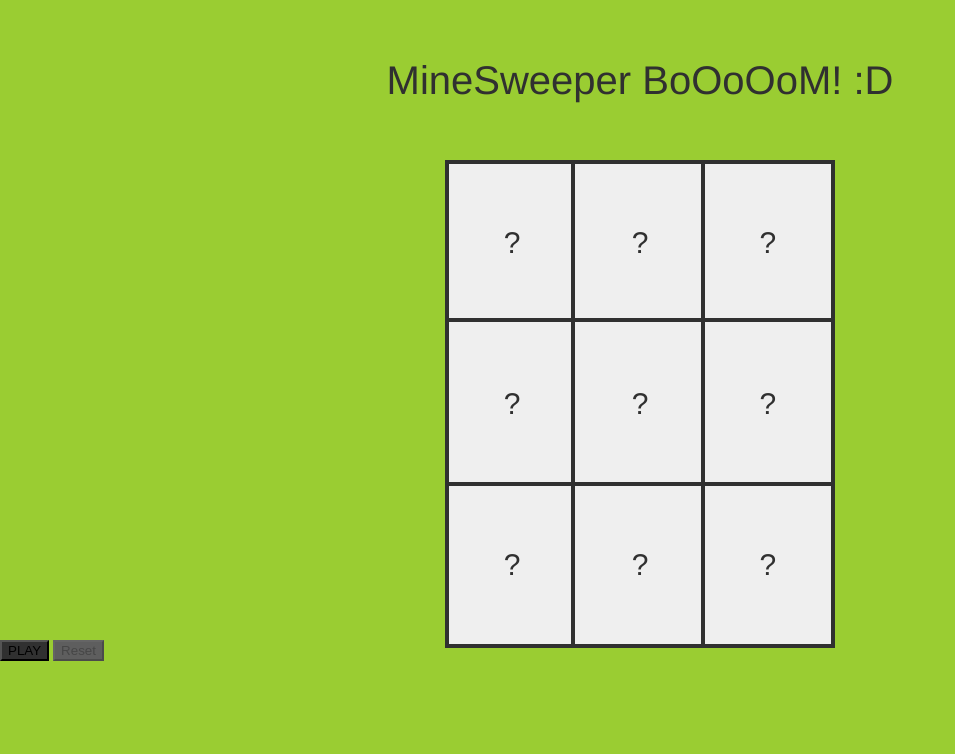
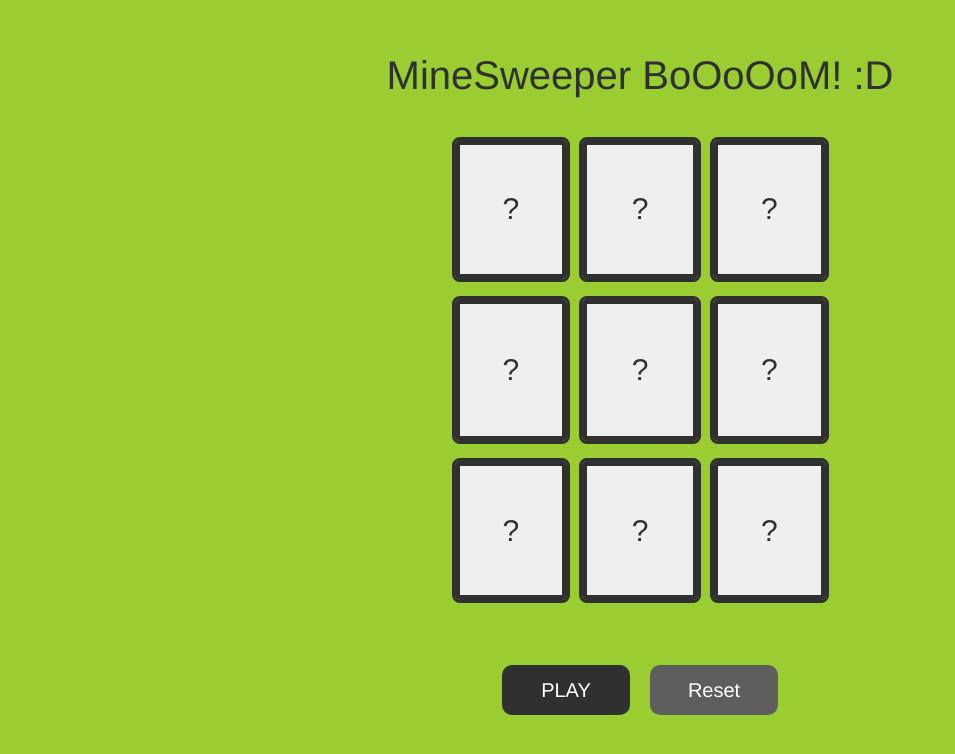
Before and after one commit to Pixelikas/Minesweeper-Game, a plain HTML site: page index.html in a window 1280 px wide. Shown: the whole page, without its empty margins (0-955 px from the left). Drawn offline with Linux system fonts and the light colour scheme.

Commit message:
Add files via upload

```diff
--- a/style.css
+++ b/style.css
@@ -16,6 +16,7 @@ label{
     font-family:'Franklin Gothic Medium';
     font-size: 40px;
     color: #303030;
+    margin-top: 30px;
 
 }
 
@@ -28,7 +29,7 @@ label{
 
     #top{
 
-        height: 20%;
+        height: 15%;
         display: flex;
         justify-content: center;
         align-items: center;
@@ -55,7 +56,12 @@ label{
             width: 30%;
             display: flex;
             flex-direction: column;
-            border: solid 4px #303030;
+            justify-content: center;
+            align-items: center;
+            /* outline: solid 4px #303030;
+            border-radius: 15px; */
+            padding: 5px;
+            /* background-color: chocolate; */
 
         }
 
@@ -63,8 +69,8 @@ label{
 
                 height: 33%;
                 width: 100%;
-                background-color: white;
                 display: flex;
+                padding: 10px;
 
             }
 
@@ -72,8 +78,8 @@ label{
 
                 height: 34%;
                 width: 100%;
-                background-color: white;
                 display: flex;
+                padding: 10px;
 
             }
 
@@ -81,8 +87,8 @@ label{
 
                 height: 33%;
                 width: 100%;
-                background-color: blueviolet;
                 display: flex;
+                padding: 10px;
 
             }
 
@@ -90,7 +96,7 @@ label{
 
                 height: 100%;
                 width: 33%;
-                background-color:blueviolet;
+                padding: 5px;
 
             }
 
@@ -98,7 +104,8 @@ label{
 
                 height: 100%;
                 width: 34%;
-                background-color:blueviolet;
+                padding: 5px;
+                margin: 0 5px 0 5px;
 
             }
 
@@ -109,8 +116,9 @@ label{
                 /* background-image: url(btn-bg.png);
                 background-repeat: no-repeat;
                 background-size: cover; */
-                border: 0;
-                outline: solid 4px #303030;
+                border: solid 5px #303030;
+                outline: solid 3px #303030;
+                border-radius: 5px;
                 font-family:'Franklin Gothic Medium';
                 font-size: 30px;
                 color: #303030;
@@ -133,6 +141,31 @@ label{
 
     #bottom{
 
-        height: 20%;
+        height: 25%;
+        display: flex;
+        justify-content: center;
+        align-items: center;
 
     }
+
+        .btn-game{
+
+            height: 25%;
+            width: 10%;
+            background-color: #303030;
+            color: white;
+            font-family:'Franklin Gothic Medium';
+            font-size: 20px;
+            border: solid 0px;
+            border-radius: 10px;
+            margin: 10px 10px 30px 10px;
+
+        }
+
+        .btn-game:hover{
+
+            cursor: pointer;
+            /* background-color:rebeccapurple;
+            transition: 0.3s; */
+
+        }
```
